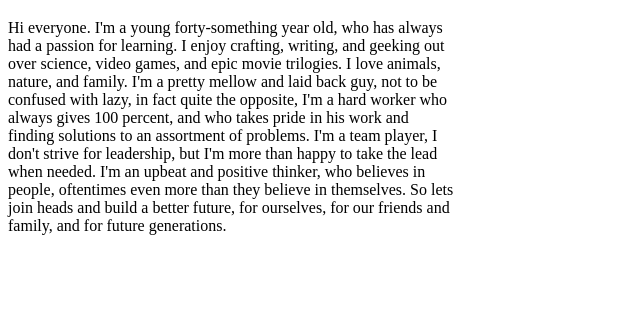
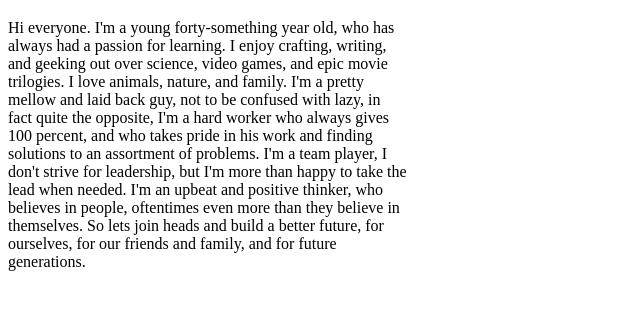
Before and after one commit to EChav3911/html-resume, a plain HTML site: page AboutMe.html in a window 1280 px wide. Shown: the part 373-682 px from the top of the page, without its empty margins (0-640 px from the left). Drawn offline with Linux system fonts and the light colour scheme.

Commit message:
Update AboutMe.html

```diff
--- a/AboutMe.html
+++ b/AboutMe.html
@@ -8,7 +8,7 @@
 <body>
     <img src="./Images/IMG_2536.JPG" alt="Looking down from my desk chair, smiling" width="400">
     <h1>About Me!</h1>
-    <p style="width: 450px">Hi everyone. I'm a young forty-something year old, who has always had a passion for learning.  I enjoy crafting, writing, and geeking out over science, video games, and epic movie trilogies.  I love animals, nature, and family. I'm a pretty mellow and laid back guy, not to be confused with lazy, in fact quite the opposite, I'm a hard worker who always gives 100 percent, and who takes pride in his work and finding solutions to an assortment of problems.  I'm a team player, I don't strive for leadership, but I'm more than happy to take the lead when needed. I'm an upbeat and positive thinker, who believes in people, oftentimes even more than they believe in themselves. So lets join heads and build a better future, for ourselves, for our friends and family, and for future generations. </p>
+    <p style="width: 400px">Hi everyone. I'm a young forty-something year old, who has always had a passion for learning.  I enjoy crafting, writing, and geeking out over science, video games, and epic movie trilogies.  I love animals, nature, and family. I'm a pretty mellow and laid back guy, not to be confused with lazy, in fact quite the opposite, I'm a hard worker who always gives 100 percent, and who takes pride in his work and finding solutions to an assortment of problems.  I'm a team player, I don't strive for leadership, but I'm more than happy to take the lead when needed. I'm an upbeat and positive thinker, who believes in people, oftentimes even more than they believe in themselves. So lets join heads and build a better future, for ourselves, for our friends and family, and for future generations. </p>
 
 </body>
 </html>
```
